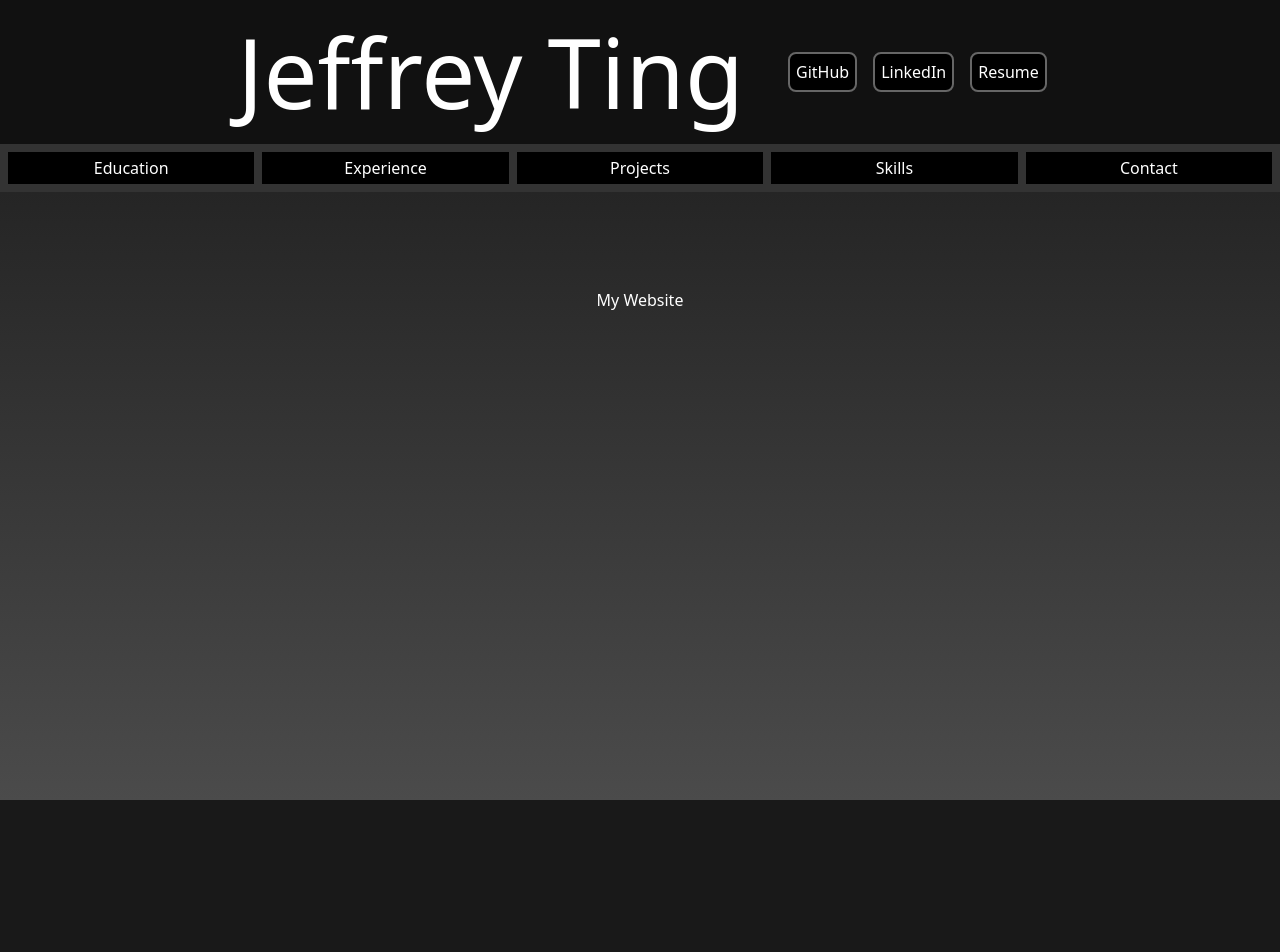
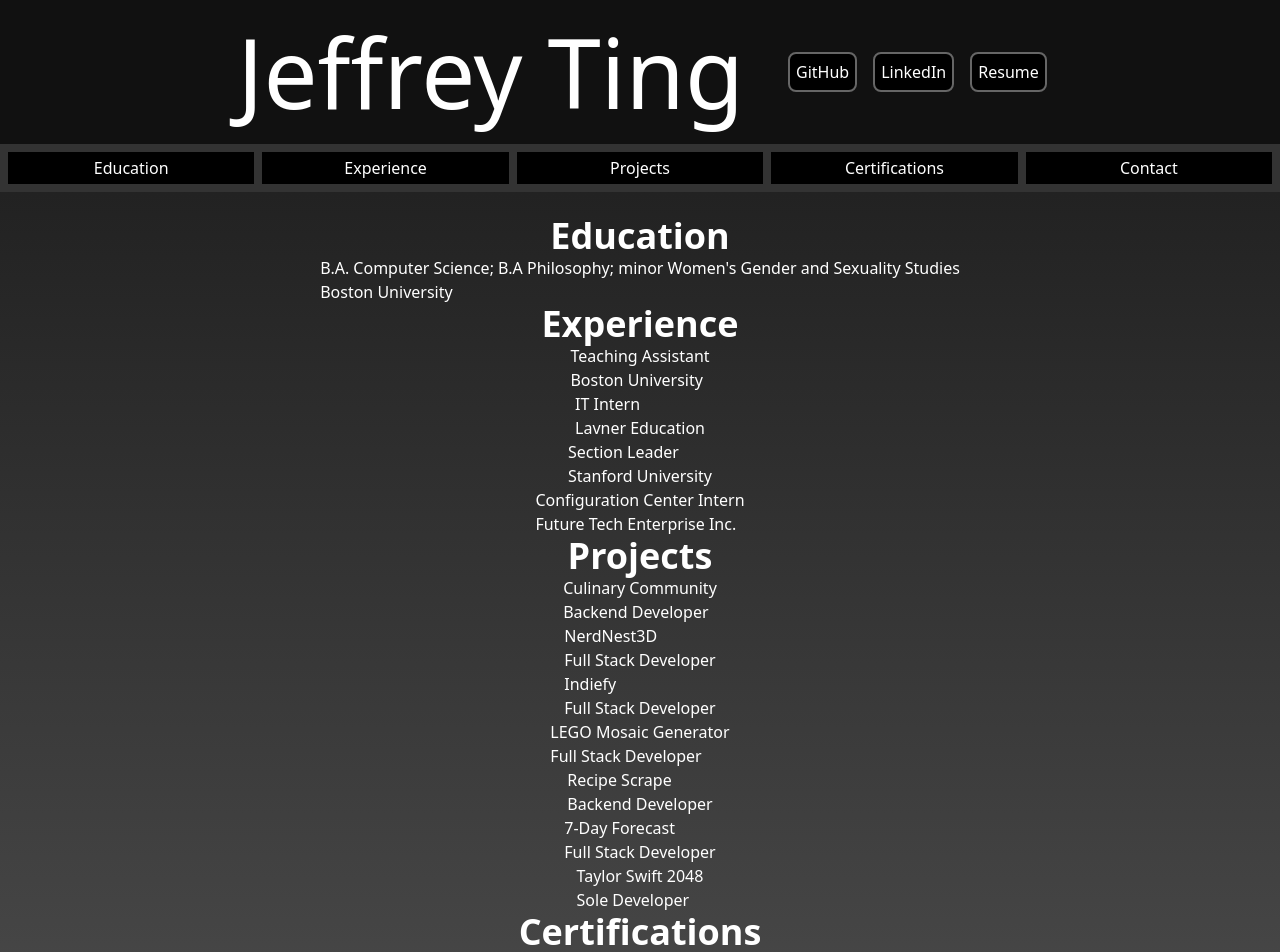
Before and after one commit to KingTingTheGreat/jting, a Next.js app: page / in a window 1280 px wide. Shown: the top 952 px of the page. Before the commit the page ends 800 px from the top, so only its background shows below. Built offline with nearby package versions, Linux system fonts and the light colour scheme.

Commit message:
skeletory work for sections

```diff
--- a/app/page.tsx
+++ b/app/page.tsx
@@ -1,9 +1,23 @@
+import internalPages from "@/data/internalPages";
+import CertificationWrapper from "@/components/certificationWrapper";
+import EducationWrapper from "@/components/educationWrapper";
+import ExperienceWrapper from "@/components/experienceWrapper";
+import ProjectWrapper from "@/components/projectWrapper";
+
 export default function Home() {
 	return (
-		<main className="flex flex-col items-center justify-between p-24 w-full">
-			<div className="w-full items-center text-center">
-				<p>My Website</p>
-			</div>
+		// <main className="flex flex-col items-center justify-between p-24 w-full">
+		<main className="flex flex-col items-center justify-between p-6 w-full">
+			<EducationWrapper title={internalPages.education.title} educationList={internalPages.education.children} />
+			<ExperienceWrapper
+				title={internalPages.experience.title}
+				experienceList={internalPages.experience.children}
+			/>
+			<ProjectWrapper title={internalPages.projects.title} projectList={internalPages.projects.children} />
+			<CertificationWrapper
+				title={internalPages.certifications.title}
+				certificationList={internalPages.certifications.children}
+			/>
 		</main>
 	);
 }
--- /dev/null
+++ b/components/certificationWrapper.tsx
@@ -0,0 +1,23 @@
+import { Certification } from "@/types";
+import SectionWrapper from "./sectionWrapper";
+
+const CertificationElement = ({ certification }: { certification: Certification }) => {
+	return (
+		<div>
+			<h3>{certification.title}</h3>
+			<p>{certification.organization}</p>
+		</div>
+	);
+};
+
+const CertificationWrapper = ({ title, certificationList }: { title: string; certificationList: Certification[] }) => {
+	return (
+		<SectionWrapper id={title}>
+			{certificationList.map((certification) => (
+				<CertificationElement key={certification.title} certification={certification} />
+			))}
+		</SectionWrapper>
+	);
+};
+
+export default CertificationWrapper;
--- /dev/null
+++ b/components/contactWrapper.tsx
@@ -0,0 +1 @@
+// import
--- /dev/null
+++ b/components/educationWrapper.tsx
@@ -0,0 +1,23 @@
+import { Education } from "@/types";
+import SectionWrapper from "./sectionWrapper";
+
+const EducationElement = ({ education }: { education: Education }) => {
+	return (
+		<div>
+			<h3>{education.title}</h3>
+			<p>{education.school}</p>
+		</div>
+	);
+};
+
+const EducationWrapper = ({ title, educationList }: { title: string; educationList: Education[] }) => {
+	return (
+		<SectionWrapper id={title}>
+			{educationList.map((education) => (
+				<EducationElement key={education.title} education={education} />
+			))}
+		</SectionWrapper>
+	);
+};
+
+export default EducationWrapper;
--- /dev/null
+++ b/components/experienceWrapper.tsx
@@ -0,0 +1,23 @@
+import { Experience } from "@/types";
+import SectionWrapper from "./sectionWrapper";
+
+const ExperienceElement = ({ experience }: { experience: Experience }) => {
+	return (
+		<div>
+			<h3>{experience.title}</h3>
+			<p>{experience.company}</p>
+		</div>
+	);
+};
+
+const ExperienceWrapper = ({ title, experienceList }: { title: string; experienceList: Experience[] }) => {
+	return (
+		<SectionWrapper id={title}>
+			{experienceList.map((experience) => (
+				<ExperienceElement key={experience.title} experience={experience} />
+			))}
+		</SectionWrapper>
+	);
+};
+
+export default ExperienceWrapper;
--- a/components/navLinks.tsx
+++ b/components/navLinks.tsx
@@ -1,5 +1,5 @@
 import Link from "next/link";
-import internalLinks from "@/data/internalLinks";
+import internalPages from "@/data/internalPages";
 
 const StringLink = ({ link }: { link: string }) => {
 	// ensure the link is lowercase
@@ -14,8 +14,8 @@ const StringLink = ({ link }: { link: string }) => {
 const NavLinks = () => {
 	return (
 		<nav className="flex p-1 w-full justify-around bg-[#333]">
-			{internalLinks.map((link) => (
-				<StringLink key={link} link={link} />
+			{Object.entries(internalPages).map(([key]) => (
+				<StringLink key={key} link={key} />
 			))}
 		</nav>
 	);
--- /dev/null
+++ b/components/projectWrapper.tsx
@@ -0,0 +1,23 @@
+import { Project } from "@/types";
+import SectionWrapper from "./sectionWrapper";
+
+const ProjectElement = ({ project }: { project: Project }) => {
+	return (
+		<div>
+			<h3>{project.title}</h3>
+			<p>{project.role}</p>
+		</div>
+	);
+};
+
+const ProjectWrapper = ({ title, projectList }: { title: string; projectList: Project[] }) => {
+	return (
+		<SectionWrapper id={title}>
+			{projectList.map((project) => (
+				<ProjectElement key={project.title} project={project} />
+			))}
+		</SectionWrapper>
+	);
+};
+
+export default ProjectWrapper;
--- /dev/null
+++ b/components/sectionWrapper.tsx
@@ -0,0 +1,10 @@
+const SectionWrapper = ({ id, children }: { id: string; children: React.ReactNode }) => {
+	return (
+		<div id="id" className="flex flex-col items-center justify-center">
+			<h1 className="text-4xl font-bold capitalize">{id}</h1>
+			{children}
+		</div>
+	);
+};
+
+export default SectionWrapper;
--- a/data/internalLinks.ts
+++ /dev/null
@@ -1,3 +0,0 @@
-const internalLinks = ["education", "experience", "projects", "skills", "contact"];
-
-export default internalLinks;
```
Also changed, not shown: types.ts (+6 -10 lines).
